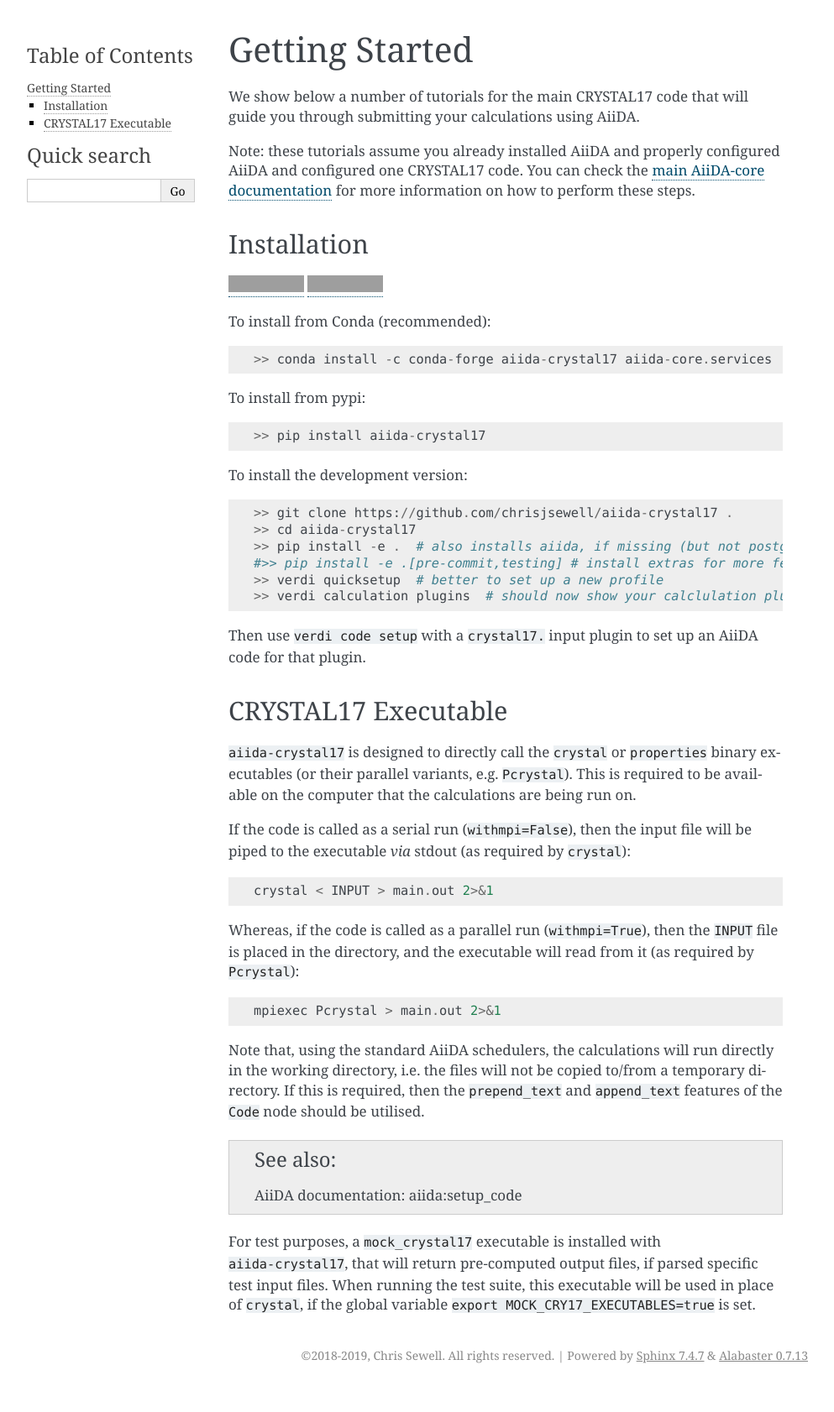
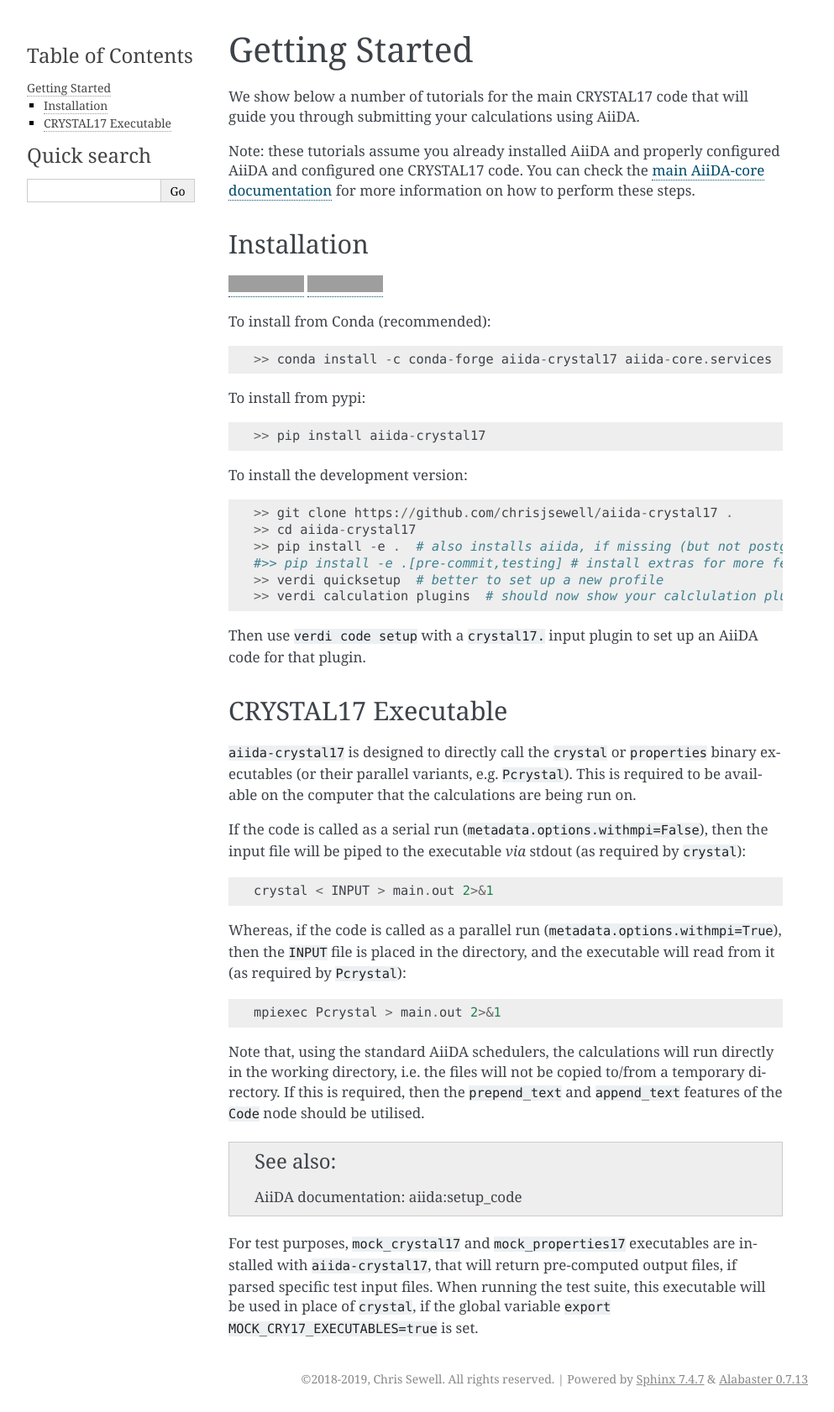
Before and after one commit to aiidaplugins/aiida-crystal17, a Sphinx documentation site: the page built from docs/source/user_guide/get_started.rst, in a window 1280 px wide. Shown: the whole page at 84% size, without its empty margins (148-1141 px from the left). Built offline with Sphinx 7.4.7, drawn with Linux system fonts in a browser that asks for light colours; pages that are not in the unit, such as notebooks, are missing from menus; before the commit the page ends 1654 px from its top, so only the background shows below that; grey boxes are pictures that could not be loaded.

```diff
--- a/docs/source/user_guide/get_started.rst
+++ b/docs/source/user_guide/get_started.rst
@@ -45,13 +45,14 @@ the ``crystal`` or ``properties`` binary executables
 This is required to be available on the computer
 that the calculations are being run on.
 
-If the code is called as a serial run (``withmpi=False``),
+If the code is called as a serial run (``metadata.options.withmpi=False``),
 then the input file will be piped to the executable *via* stdout
 (as required by ``crystal``)::
 
     crystal < INPUT > main.out 2>&1
 
-Whereas, if the code is called as a parallel run (``withmpi=True``),
+Whereas, if the code is called as a parallel run
+(``metadata.options.withmpi=True``),
 then the ``INPUT`` file is placed in the directory,
 and the executable will read from it (as required by ``Pcrystal``)::
 
@@ -67,8 +68,9 @@ features of the ``Code`` node should be utilised.
 
     AiiDA documentation: :ref:`aiida:setup_code`
 
-For test purposes, a ``mock_crystal17`` executable is installed with
-``aiida-crystal17``, that will return pre-computed output files,
+For test purposes, ``mock_crystal17`` and ``mock_properties17`` executables
+are installed with ``aiida-crystal17``,
+that will return pre-computed output files,
 if parsed specific test input files. When running the test suite,
 this executable will be used in place of ``crystal``,
 if the global variable ``export MOCK_CRY17_EXECUTABLES=true`` is set.
--- a/setup.json
+++ b/setup.json
@@ -68,7 +68,8 @@
         "jsonextended>=0.7.10",
         "jsonschema",
         "spglib>=1.10.0,<2.0.0",
-        "ase>=3.12.0,<4.0.0",
+        "ase>=3.12.0,<3.18.0; python_version < '3'",
+        "ase>=3.12.0,<4.0.0; python_version >= '3'",
         "PyCifRW==4.2.1; python_version < '3'",
         "PyCifRW==4.4; python_version >= '3'"
     ],
```
